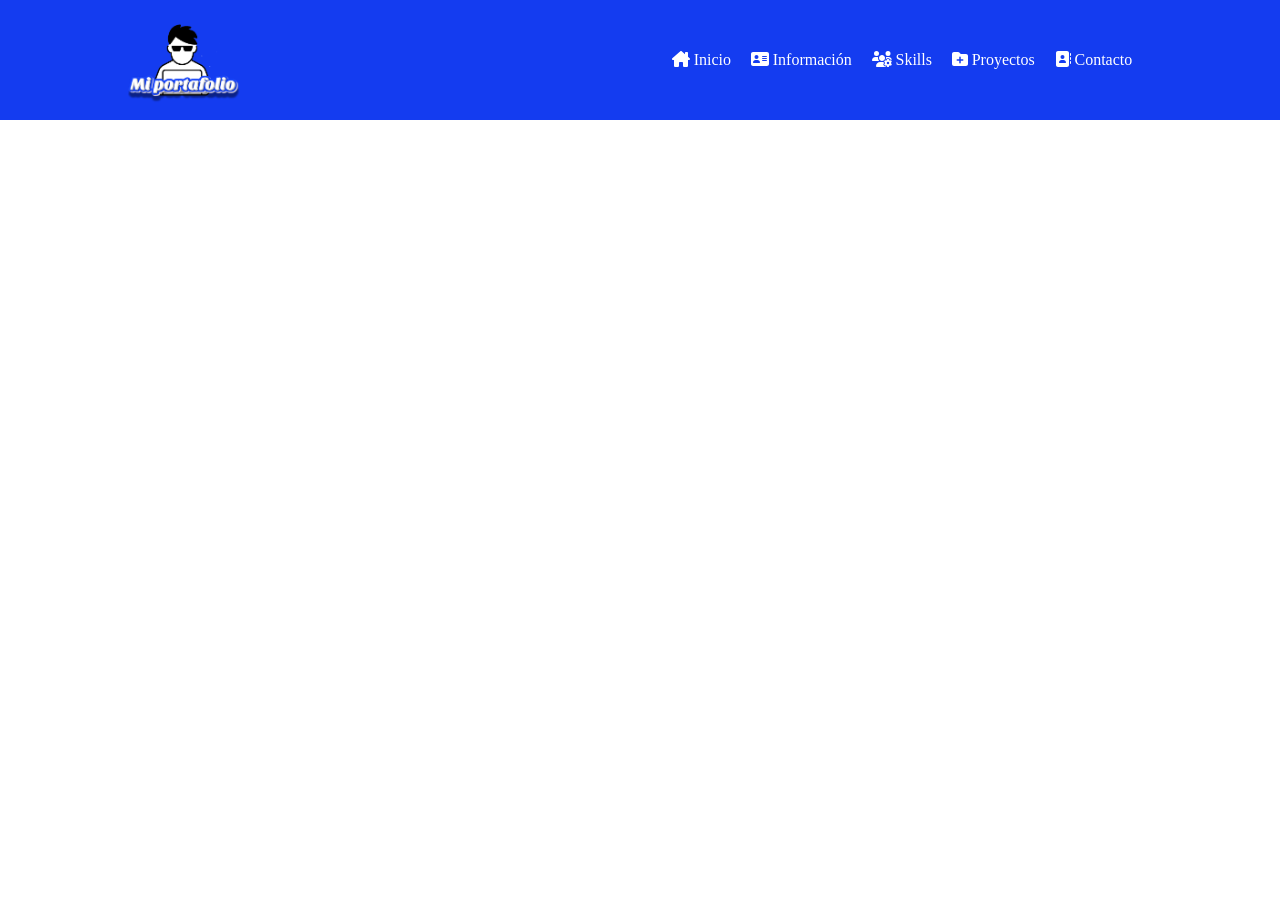
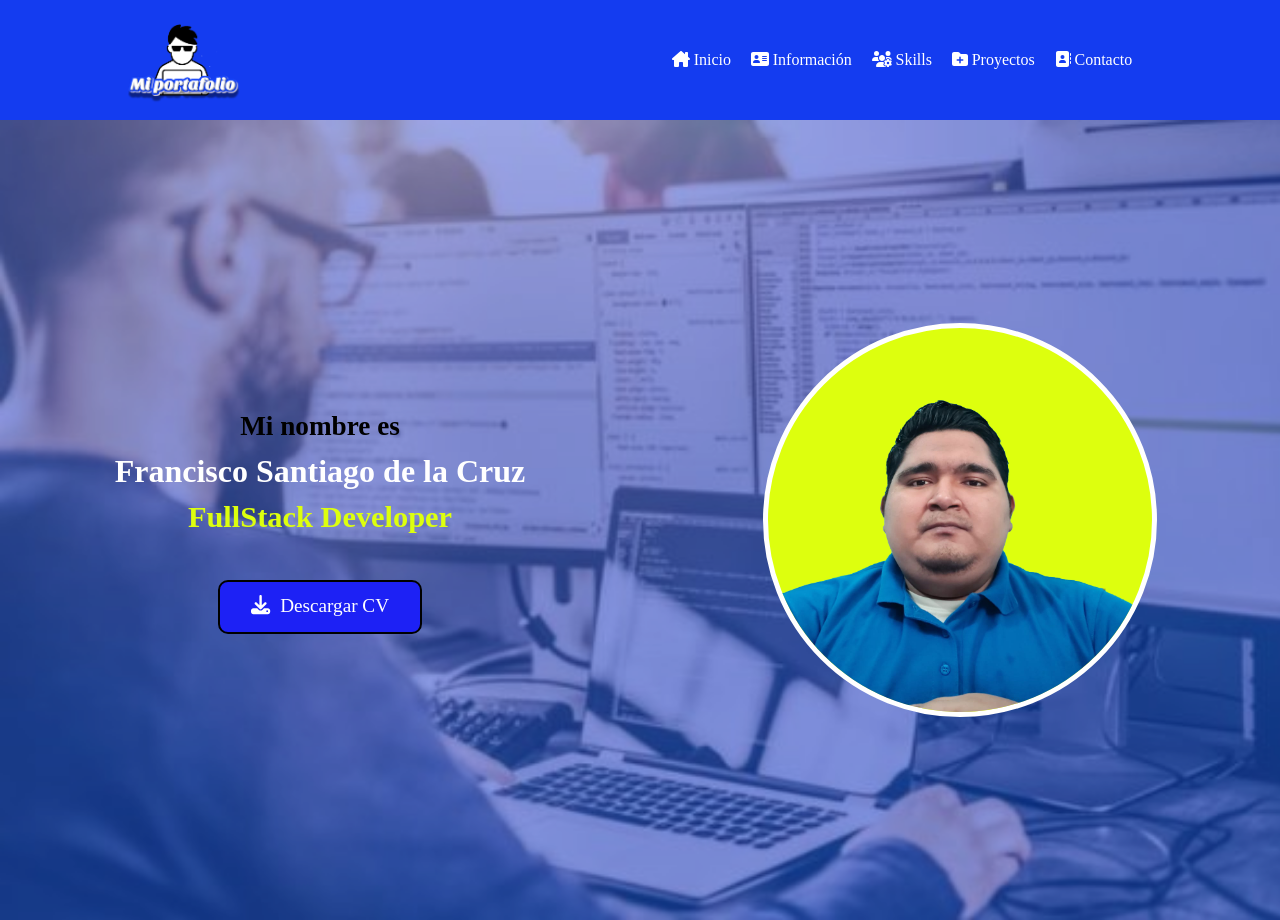
Before and after one commit to franciscosantiagoc/my-portfolio, a React (Create React App) app: page / in a window 1280 px wide. Before the commit the page ends 800 px from the top, so only its background shows below. Built offline with nearby package versions, Linux system fonts and the light colour scheme.

Commit message:
Home version escritorio rediseñado

```diff
--- a/src/App.js
+++ b/src/App.js
@@ -1,7 +1,7 @@
 
 import Nav from './Components/Nav/Nav.jsx';
-/*import Main from './Components/Home.jsx.js';
-import About from './Components/AboutMe.jsx.js';
+import Home from './Views/Home/Home.jsx';
+/*import About from './Components/AboutMe';
 import Skills from './Components/Skills';
 import Projects from './Components/Projects';
 import Contact from './Components/Contact';
@@ -16,8 +16,8 @@ function App() {
           element={
           <>
             <Nav/>
-            {/* <Main/>
-            <About/>
+             <Home/>
+            {/*<About/>
             <Skills/>
             <Projects/>
             <Contact/>
--- a/src/Views/Home/Home.jsx
+++ b/src/Views/Home/Home.jsx
@@ -1,24 +1,30 @@
-import style from '../assets/styles/Home.module.css';
-import {Link} from 'react-router-dom';
-import { FontAwesomeIcon } from '@fortawesome/react-fontawesome';
-import {faDownload} from '@fortawesome/free-solid-svg-icons';
-import miFoto from '../assets/img/miFoto.png';
+import "./Home.scss";
+import { Link } from "react-router-dom";
+import { FontAwesomeIcon } from "@fortawesome/react-fontawesome";
+import { faDownload } from "@fortawesome/free-solid-svg-icons";
+import miFoto from "./../../assets/img/miFoto.png";
 export default function Home() {
-
   return (
-      <main name="home" className={style.main}>
-          <div className={style.container}>
-            <div className={`${style.data}`}>
-                <p>¡Hola! mi nombre es</p>
+    <main name="home" className="main">
+      <div className="container">
+        <div className="data">
+          <p>Mi nombre es</p>
           <h1>Francisco Santiago de la Cruz</h1>
           <h3>FullStack Developer</h3>
-                <a href="https://drive.google.com/file/d/14VTc2uL8remwMcGYUTZaE9Pg9qU4gPA3/view?usp=sharing" className={style.btnDownloadCV} target="_blank" download><FontAwesomeIcon icon={faDownload}/>Descargar CV</a>
+          <a
+            href="https://drive.google.com/file/d/14VTc2uL8remwMcGYUTZaE9Pg9qU4gPA3/view?usp=sharing"
+            className="btnDownloadCV"
+            target="_blank"
+            download
+          >
+            <FontAwesomeIcon icon={faDownload} />
+             Descargar CV
+          </a>
         </div>
-            <div className={`${style.data}`}>
+        <div className="data">
           <img src={miFoto} alt="Foto Francisco" />
         </div>
       </div>
-
     </main>
   );
 }
--- a/src/Views/Home/Home.scss
+++ b/src/Views/Home/Home.scss
@@ -0,0 +1,85 @@
+@import "../../scss/index.scss";
+.main {
+  width: 100%;
+  height: 100vh;
+  background: url(../../assets/img/backgroundHome.jpg);
+  background-repeat: no-repeat;
+  background-size: cover;
+
+  .container {
+    width: 100%;
+    height: 100%;
+    display: flex;
+    align-items: center;
+    justify-content: center;
+    background-color: rgba($background-blue, 0.4);
+
+    .data {
+      width: 50%;
+      display: flex;
+      flex-wrap: wrap;
+      flex-shrink: 1;
+      justify-content: center;
+      align-items: center;
+
+      p {
+        font-size: 1.7rem;
+        font-weight: 700;
+        font-family: "Playfair Display", serif;
+      }
+
+      h1 {
+        color: $font-light;
+        font-family: "Aboreto", serif;
+      }
+
+      h3 {
+        color: $font-yellow;
+        font-size: 1.9rem;
+        font-family: "Playfair Display", serif;
+      }
+
+      h1,
+      h3,
+      p {
+        width: 100%;
+        text-align: center;
+        margin: 5px 0;
+      }
+
+      img {
+        width: 30vw;
+        border: solid 5px white;
+        border-radius: 50%;
+        background: $background-yellow;
+      }
+
+      .btnDownloadCV {
+        font-size: 1.2rem;
+
+        margin-top: 40px;
+        width: 200px;
+        height: 50px;
+        background-color: rgb(29, 33, 245);
+        color: white;
+        text-align: center;
+        border-radius: 10px;
+        border: solid 2px black;
+
+        line-height: 3rem;
+        text-decoration: none;
+
+        svg {
+          margin-right: 10px;
+        }
+      }
+
+      .btnDownloadCV:hover {
+        color: $font-dark;
+        background-color: $font-light;
+        border-color: $font-yellow;
+        transform: scale(1.2);
+      }
+    }
+  }
+}
--- a/src/index.scss
+++ b/src/index.scss
@@ -0,0 +1,5 @@
+@import url('https://fonts.googleapis.com/css2?family=Aboreto&family=Playfair+Display:ital,wght@0,400;1,700&display=swap');
+
+html {
+  font-size: 16px;
+}
--- a/src/scss/colors.scss
+++ b/src/scss/colors.scss
@@ -1,10 +1,12 @@
 $font-dark: #000;
 $font-light: #fff;
 $font-gray: #B7B1B1;
+$font-yellow: #DDFF0E;
 
 $background-blue: #143CF0;
 $background-gray: #D8D7D6;
 $background-yellow: #DDFF0E;
+
 
 $border-dark: #000;
 $boder-blue: #143CF0;
```
Also changed, not shown: src/assets/img/backgroundHome.jpg (added). Lines whose indentation alone changed are shown as unchanged.
